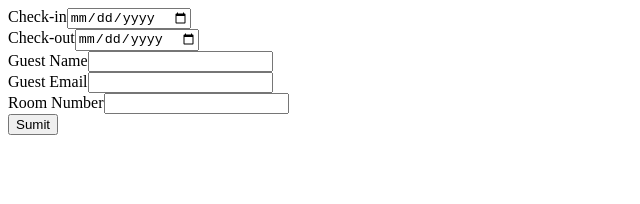
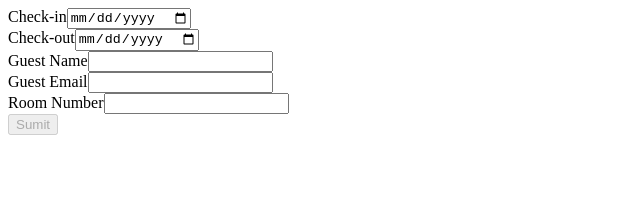
Before and after one commit to pedrop3/hotel-app, an Angular app: page /new in a window 1280 px wide. Shown: the top 204 px of the page, without its empty margins (0-640 px from the left). Built offline with nearby package versions, Linux system fonts and the light colour scheme.

Commit message:
Dinamically toggle

```diff
--- a/src/app/reservation-form/reservation-form.component.html
+++ b/src/app/reservation-form/reservation-form.component.html
@@ -22,5 +22,5 @@
         <input type="number" formControlName="roomNumber">
     </div>
 
-    <button type="submit">Sumit</button>
+    <button type="submit" [disabled]="reservationForm.invalid">Sumit</button>
 </form>
```
